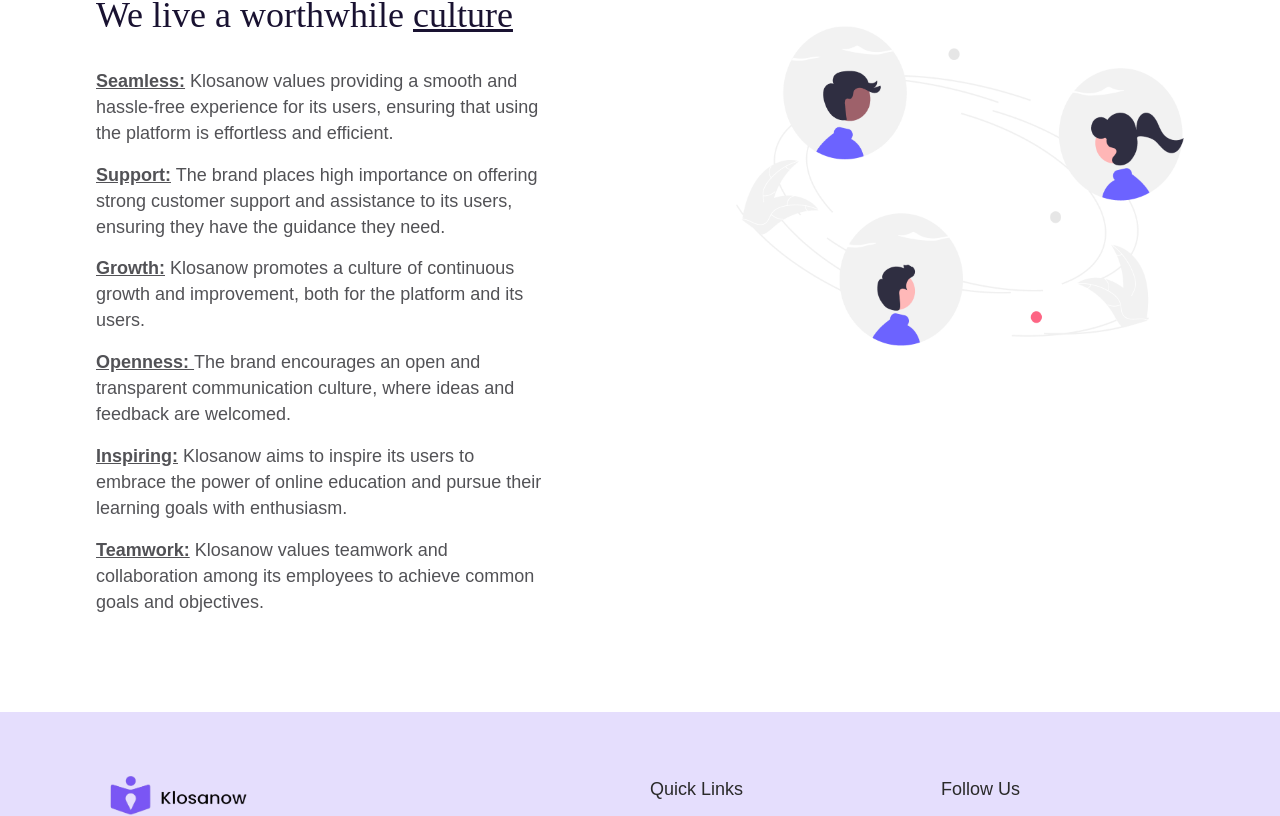
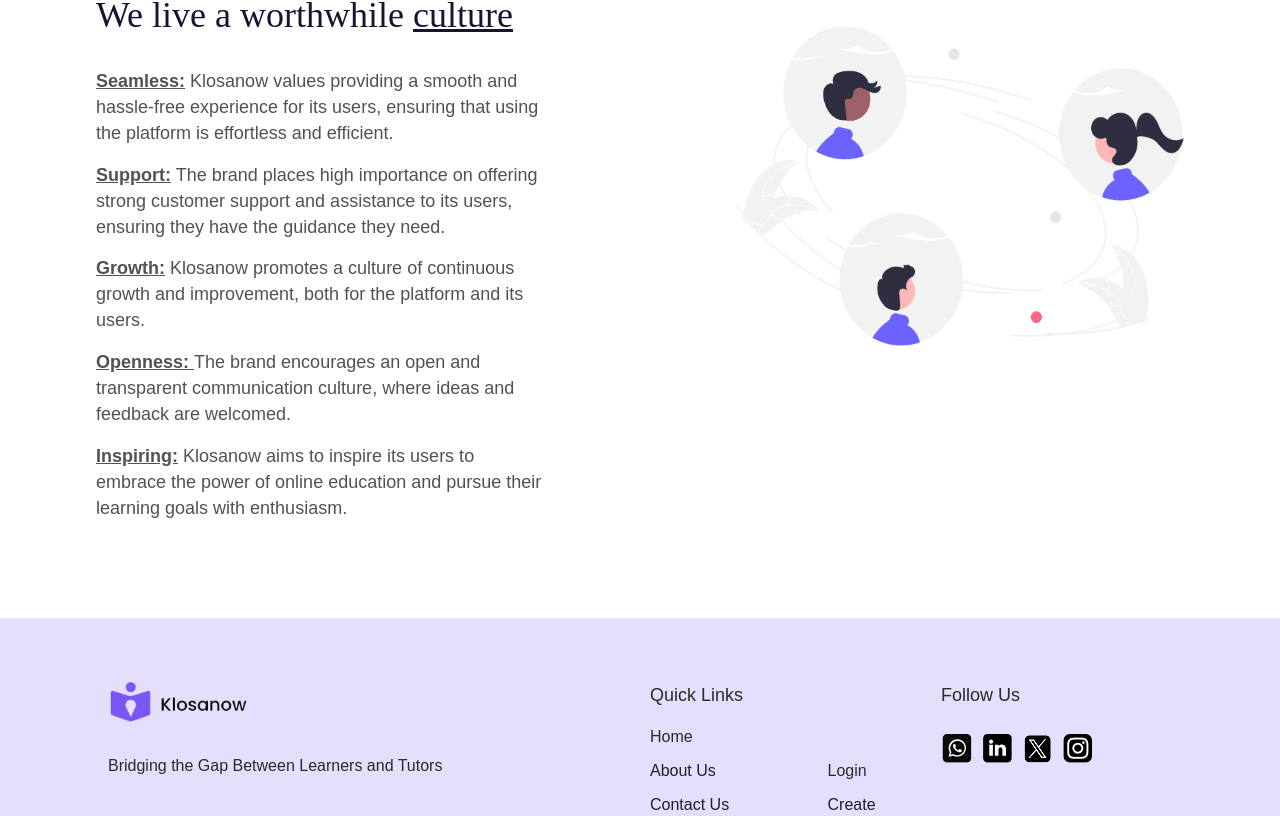
Before and after one commit to davistheweb/klosanow-landing, a Next.js app: page /about in a window 1280 px wide. Shown: the part 1526-2342 px from the top of the page. Built offline with nearby package versions, Linux system fonts and the light colour scheme; what @chakra-ui/next-js would draw is missing.

Commit message:
updated about slides

```diff
--- a/app/about/page.tsx
+++ b/app/about/page.tsx
@@ -160,18 +160,6 @@
                   online education and pursue their learning goals with
                   enthusiasm.
                 </Text>
-                <Text
-                  lineHeight="144.5%;"
-                  color="black.50"
-                  mt="1rem"
-                  fontSize="18px"
-                >
-                  <Text as="u" fontWeight={600}>
-                    Teamwork:
-                  </Text>{" "}
-                  Klosanow values teamwork and collaboration among its employees
-                  to achieve common goals and objectives.
-                </Text>
               </Box>
             </Box>
 
--- a/utils/staticData.ts
+++ b/utils/staticData.ts
@@ -86,6 +86,11 @@
     title: "Time Flexibility",
     desc: "Tutors get to teach when they want, learners learn when they can.",
   },
+  {
+    id: 4,
+    title: "Personalized Learning",
+    desc: "Tutors can create learning contents in line with their learners' preferred language, curriculum and learning style.",
+  },
 ];
 
 interface FAQItem {
```
